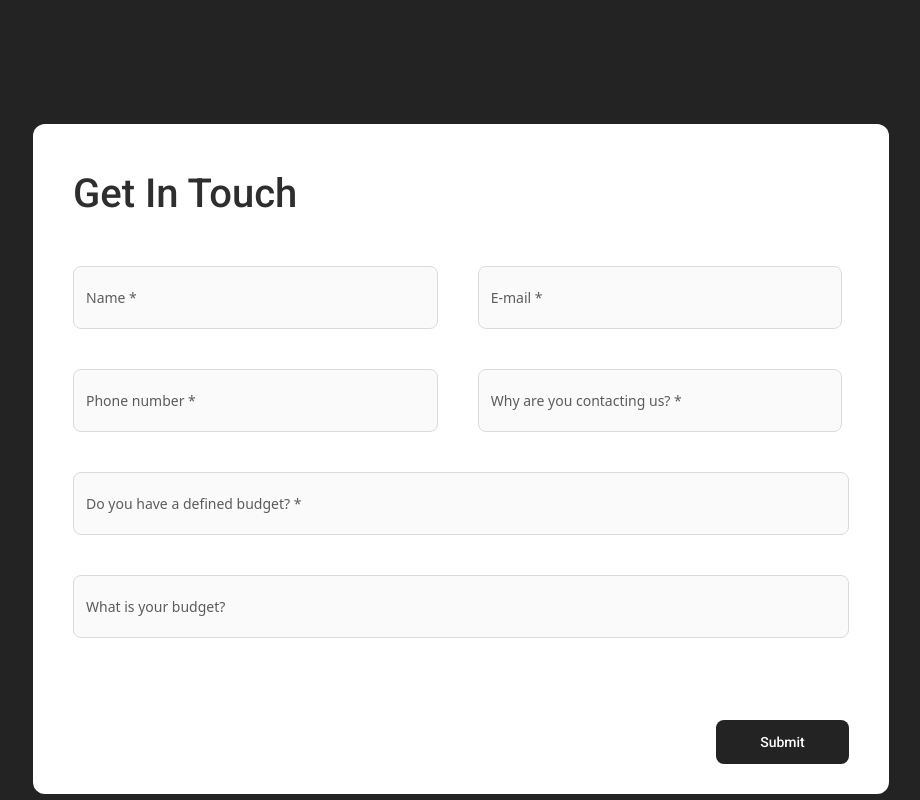
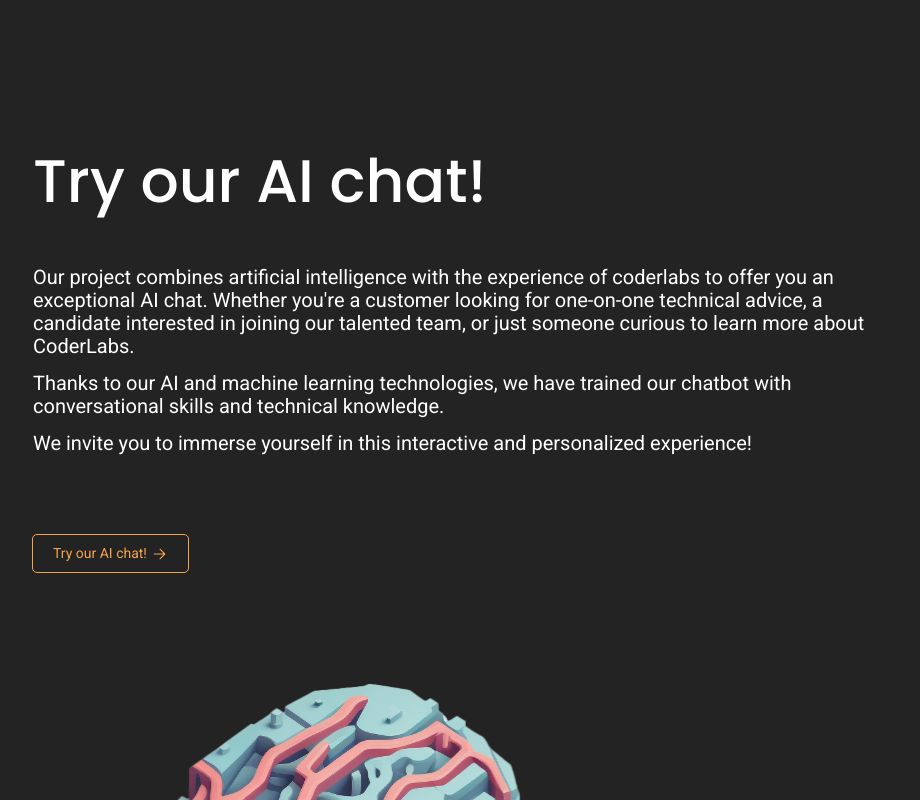
Before and after one commit to contentcraftstudio/Coderlabs-web-2.0, a Next.js app: page / in a window 1280 px wide. Shown: the part 8340-9140 px from the top of the page, without its empty margins (179-1099 px from the left). Built offline with nearby package versions, Linux system fonts and the light colour scheme.

Commit message:
Change::index.tsx

```diff
--- a/pages/index.tsx
+++ b/pages/index.tsx
@@ -11,6 +11,7 @@ import Hero from '@/components/Hero'
 import Navbar from '@/components/Navbar'
 import Team from '@/components/Team'
 import GetIn from '@/components/GetIn'
+import IA from '@/components/IA'
 
 export default function Home () {
   return (
@@ -75,6 +76,7 @@ export default function Home () {
             <Team />
             <CardsTestominial />
             <Blog />
+            <IA />
             <GetIn />
             <div className='md:pt-[125px]'>
               <Footer />
```
